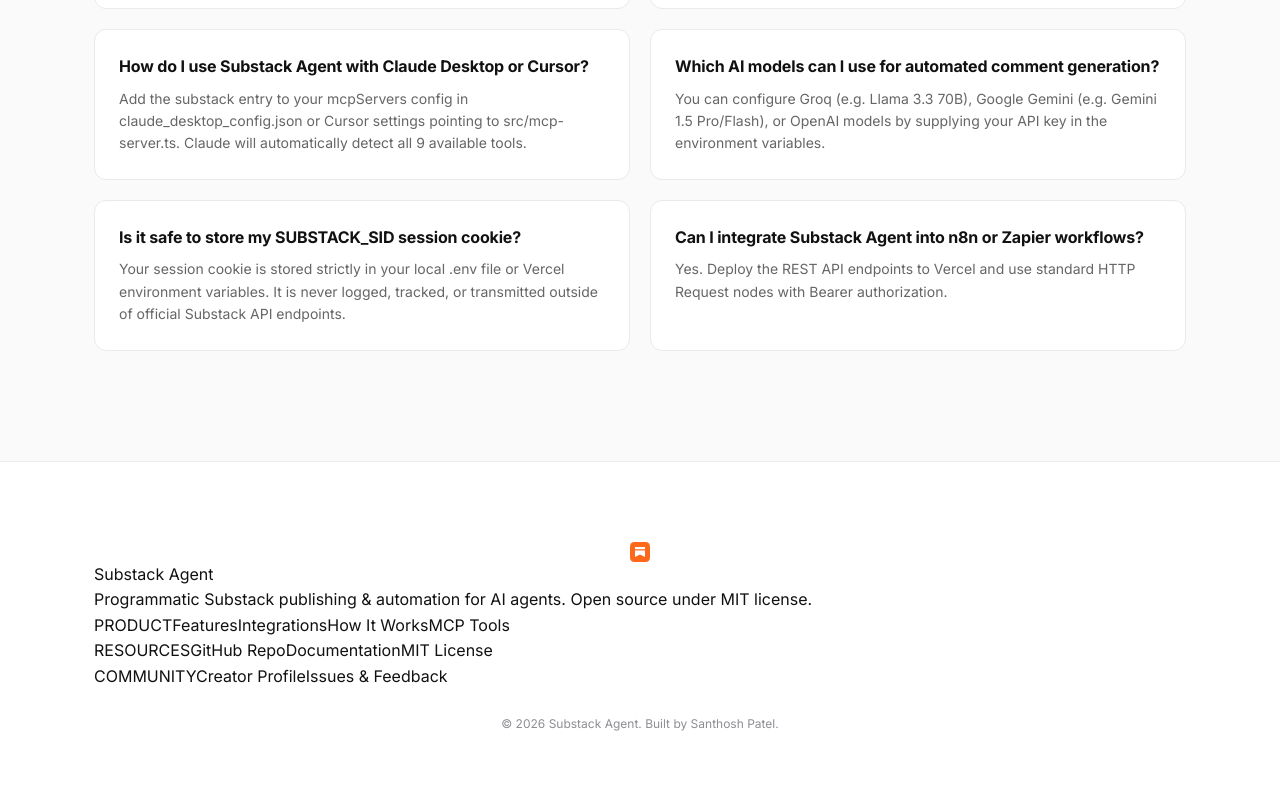
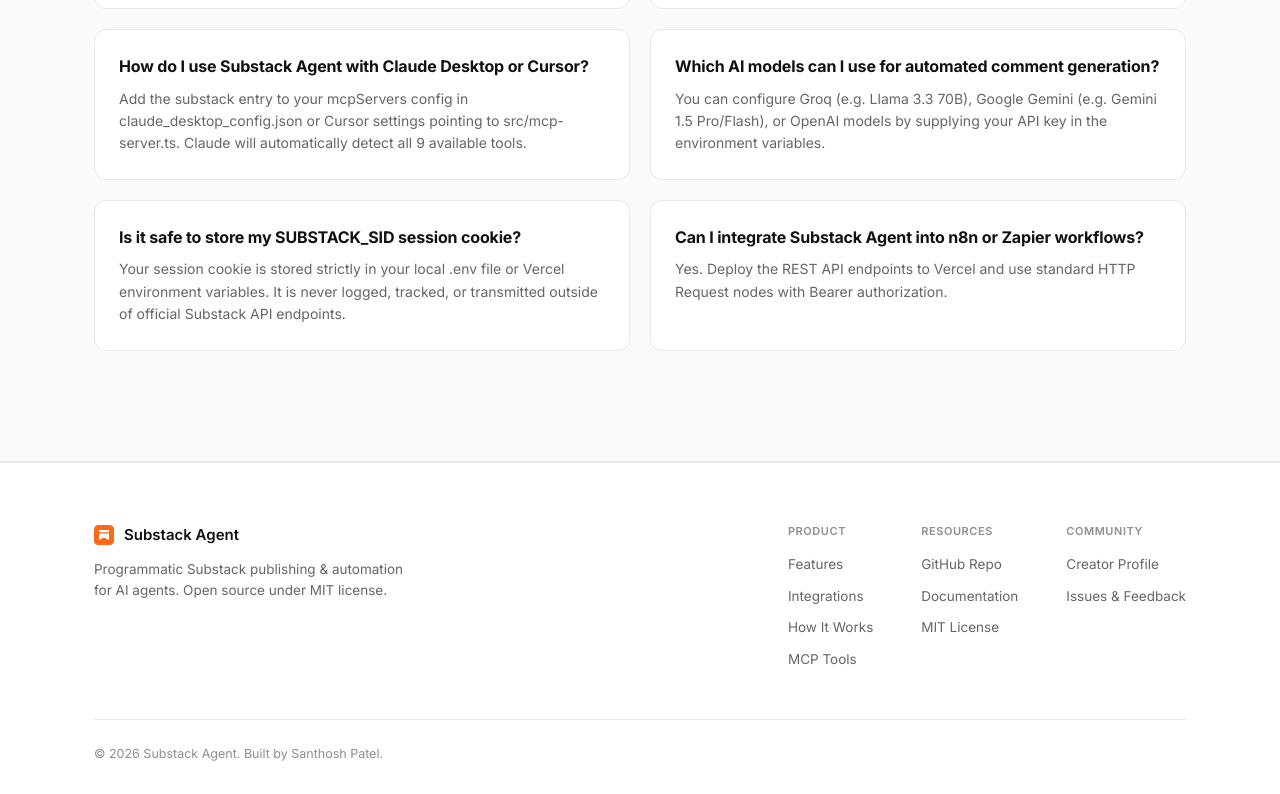
Before and after one commit to santhosh-patel/substack-agent, a React (Vite) app in the folder landing-page/: page / in a window 1280 px wide. Shown: the part 6173-6967 px from the top of the page. Before the commit the page ends 6946 px from the top, so only its background shows below. Built offline with nearby package versions, Linux system fonts and the light colour scheme.

Commit message:
style: refactor footer layout, naming conventions, and styling updates

```diff
--- a/landing-page/src/components/Footer.css
+++ b/landing-page/src/components/Footer.css
@@ -1,88 +1,81 @@
 .footer {
-  padding: 80px 0 40px;
-  background: var(--bg);
-  border-top: 1px solid var(--border-light);
+  padding: 60px 0 30px;
+  background: var(--bg-page);
+  border-top: 1px solid var(--border);
 }
 
-.footer-main {
+.footer-top {
   display: flex;
   justify-content: space-between;
-  gap: 64px;
+  gap: 48px;
   margin-bottom: 48px;
 }
 
-.footer-brand {
-  max-width: 280px;
+.footer-info {
+  max-width: 320px;
 }
 
-.footer-logo-link {
+.footer-brand {
   display: flex;
   align-items: center;
   gap: 10px;
-  font-weight: 700;
-  font-size: 16px;
+  font-weight: 600;
+  font-size: 15px;
   color: var(--text-primary);
   margin-bottom: 12px;
 }
 
-.footer-desc {
-  font-size: 13px;
-  color: var(--text-tertiary);
-  line-height: 1.65;
+.footer-tagline {
+  font-size: 13.5px;
+  color: var(--text-secondary);
+  line-height: 1.6;
 }
 
-.footer-links-group {
+.footer-links {
   display: flex;
   gap: 48px;
 }
 
-.footer-col {
+.link-group {
   display: flex;
   flex-direction: column;
   gap: 10px;
 }
 
-.footer-col h4 {
-  font-size: 12px;
-  font-weight: 700;
-  text-transform: uppercase;
-  letter-spacing: 0.08em;
-  color: var(--text-primary);
+.group-title {
+  font-size: 11px;
+  font-weight: 600;
+  color: var(--text-muted);
+  letter-spacing: 0.05em;
   margin-bottom: 4px;
 }
 
-.footer-col a {
-  font-size: 13px;
-  color: var(--text-tertiary);
+.link-group a {
+  font-size: 13.5px;
+  color: var(--text-secondary);
   transition: color 0.15s ease;
 }
-.footer-col a:hover { color: var(--text-primary); }
+
+.link-group a:hover {
+  color: var(--text-primary);
+}
 
 .footer-bottom {
   padding-top: 24px;
-  border-top: 1px solid var(--border-light);
-  text-align: center;
-}
-
-.footer-bottom p {
-  font-size: 12px;
+  border-top: 1px solid var(--border);
+  display: flex;
+  align-items: center;
+  justify-content: space-between;
+  font-size: 12.5px;
   color: var(--text-muted);
 }
 
-.footer-bottom a {
-  color: var(--text-tertiary);
-  text-decoration: underline;
-  text-decoration-style: dotted;
-  text-underline-offset: 2px;
-}
-.footer-bottom a:hover { color: var(--text-primary); }
-
 @media (max-width: 768px) {
-  .footer-main {
+  .footer-top {
     flex-direction: column;
-    gap: 40px;
+    gap: 32px;
   }
-  .footer-links-group {
+  .footer-links {
     flex-wrap: wrap;
     gap: 32px;
   }
```
